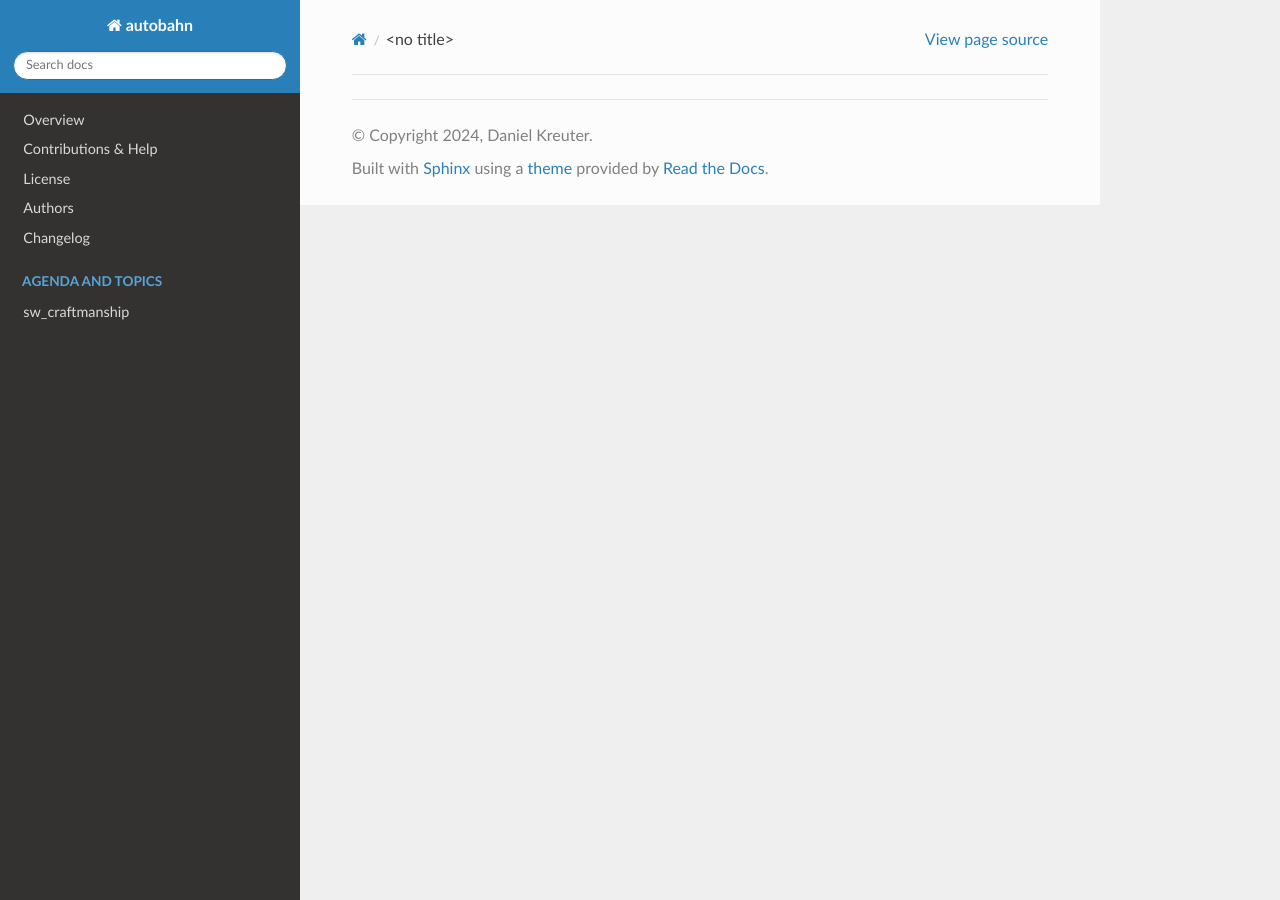
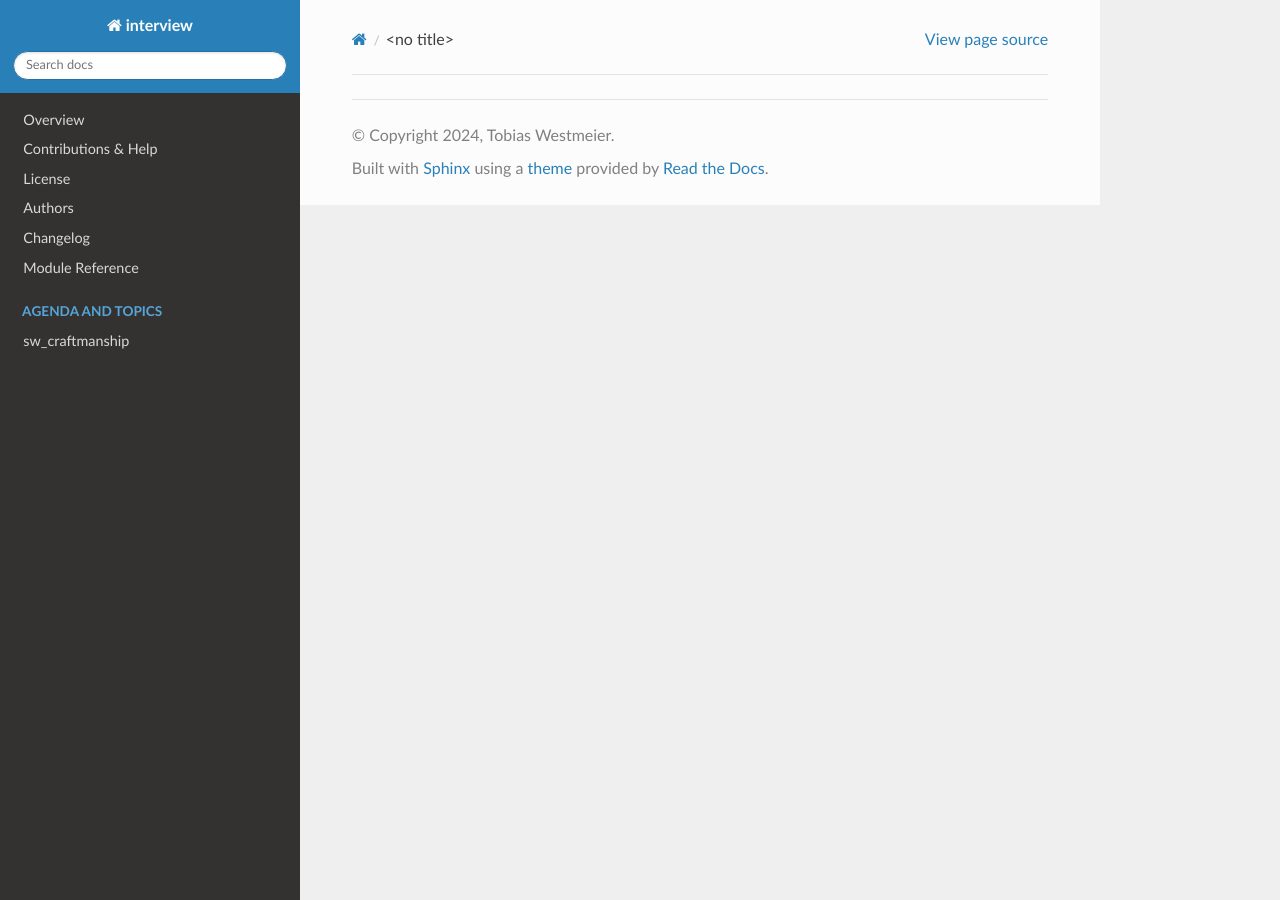
Before and after one commit to T-Westmeier/Interview, a Sphinx documentation site: the page built from docs/EXAMPLES.md, in a window 1280 px wide. Built offline with Sphinx 7.4.7 and the Read the Docs theme 3.1.0, drawn with Linux system fonts in a browser that asks for light colours; pages that are not in the unit, such as notebooks, are missing from menus; the version number is read from the project's files by our own code.

Commit message:
doc bugfix

```diff
--- a/docs/conf.py
+++ b/docs/conf.py
@@ -34,7 +34,7 @@ except ImportError:
     from sphinx import apidoc
 
 output_dir = os.path.join(__location__, "api")
-module_dir = os.path.join(__location__, "../src/autobahn")
+module_dir = os.path.join(__location__, "../src/interview")
 try:
     shutil.rmtree(output_dir)
 except FileNotFoundError:
@@ -95,8 +95,8 @@ source_suffix = {
 master_doc = "index"
 
 # General information about the project.
-project = "autobahn"
-copyright = "2024, Daniel Kreuter"
+project = "interview"
+copyright = "2024, Tobias Westmeier"
 
 # The version info for the project you're documenting, acts as replacement for
 # |version| and |release|, also used in various other places throughout the
@@ -107,7 +107,7 @@ copyright = "2024, Daniel Kreuter"
 # If you don’t need the separation provided between version and release,
 # just set them both to the same value.
 try:
-    from autobahn import __version__ as version
+    from interview import __version__ as version
 except ImportError:
     version = ""
 
@@ -238,7 +238,7 @@ html_static_path = ["_static"]
 # html_file_suffix = None
 
 # Output file base name for HTML help builder.
-htmlhelp_basename = "autobahn-doc"
+htmlhelp_basename = "interview-doc"
 
 
 # -- Options for LaTeX output ------------------------------------------------
@@ -255,7 +255,7 @@ latex_elements = {
 # Grouping the document tree into LaTeX files. List of tuples
 # (source start file, target name, title, author, documentclass [howto/manual]).
 latex_documents = [
-    ("index", "user_guide.tex", "autobahn Documentation", "Daniel Kreuter", "manual")
+    ("index", "user_guide.tex", "interview Documentation", "Tobias Westmeier", "manual")
 ]
 
 # The name of an image file (relative to this directory) to place at the top of
--- a/docs/index.rst
+++ b/docs/index.rst
@@ -1,12 +1,12 @@
 ========
-autobahn
+interview
 ========
 
-This is the documentation of **autobahn**.
+This is the documentation of **interview**.
 
 .. note::
 
-    Welcome to the **autobahn** package documentation.
+    Welcome to the **interview** package documentation.
     This package provides tools and utilities for efficient and effective social coding.
     Explore the sections below to learn more about the features, contributions, and usage of this package.
 
```
